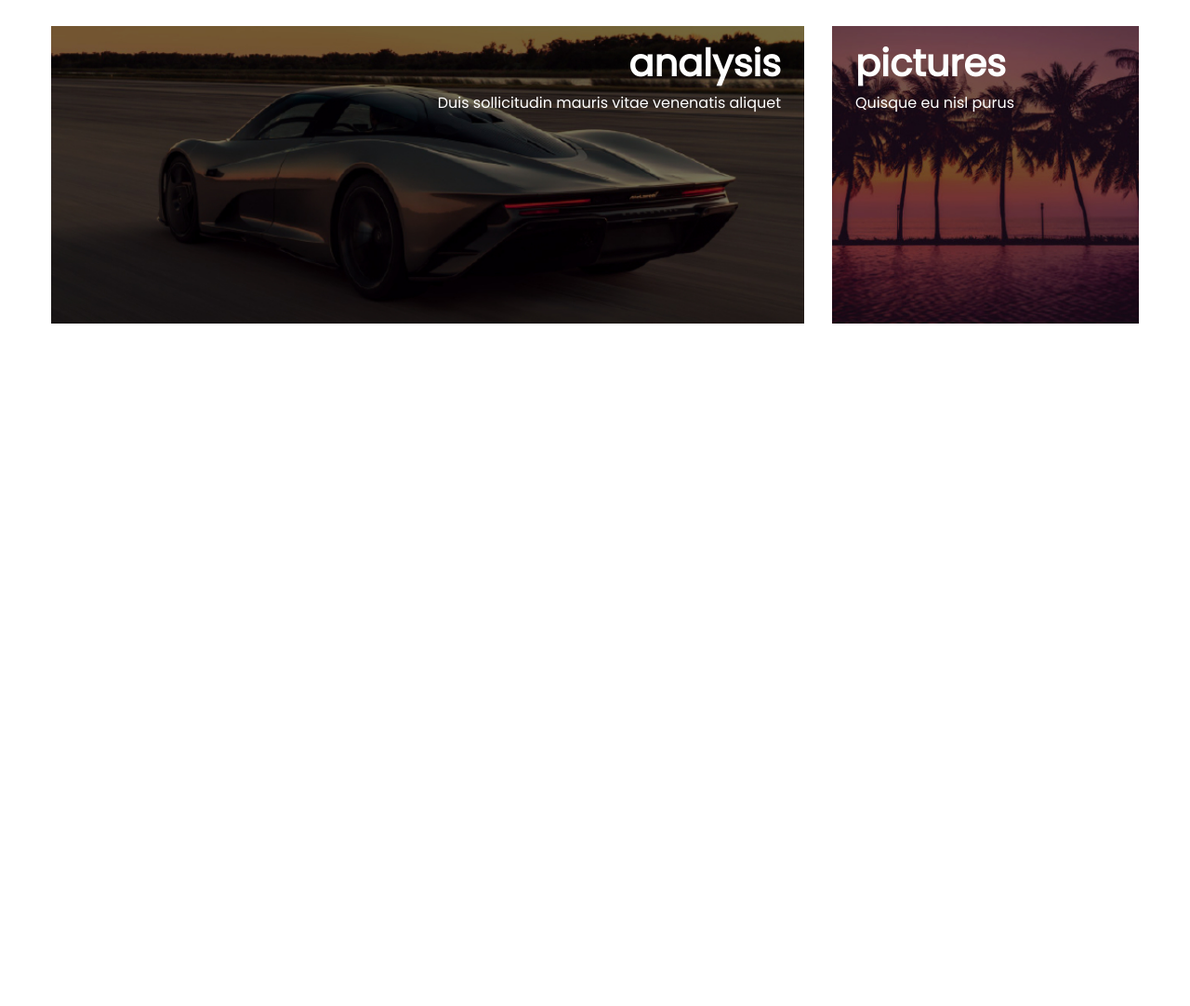
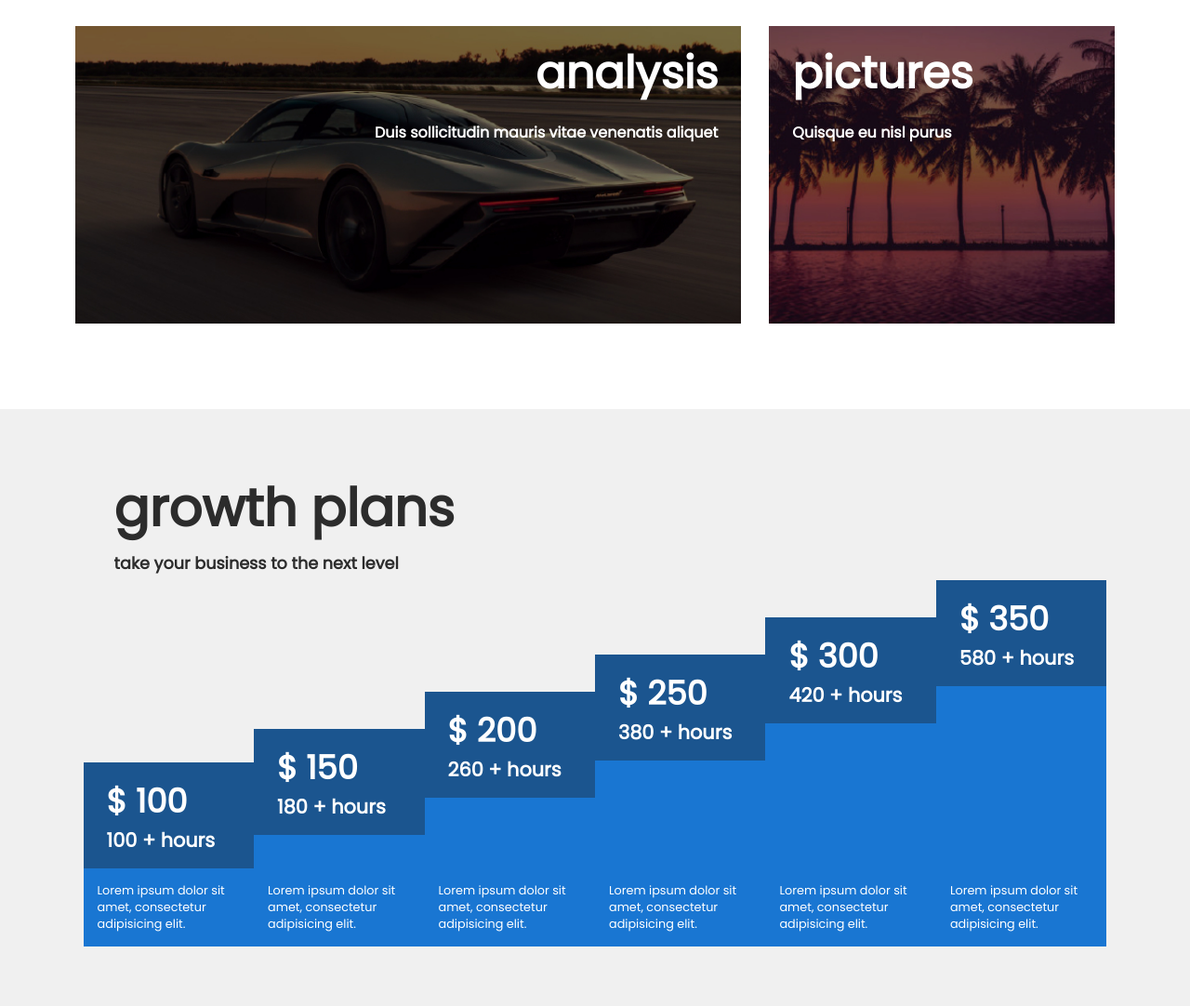
Before and after one commit to jonasmfernandes/codeby, a plain HTML site: page escalator/index.html in a window 1280 px wide. Shown: the part 1488-2570 px from the top of the page at 93% size. Before the commit the page ends 1979 px from the top, so only its background shows below. Drawn offline with Linux system fonts and the light colour scheme.

Commit message:
escalator: created footer graphic

```diff
--- a/escalator/index.html
+++ b/escalator/index.html
@@ -1,49 +1,122 @@
 <!DOCTYPE html>
 <html lang="en">
+
 <head>
-  <meta charset="UTF-8">
-  <meta http-equiv="X-UA-Compatible" content="IE=edge">
-  <meta name="viewport" content="width=device-width, initial-scale=1.0">
-  <link rel="stylesheet" href="style.css">
-  <link rel="preconnect" href="https://fonts.gstatic.com">
-<link href="https://fonts.googleapis.com/css2?family=Poppins&display=swap" rel="stylesheet">
+  <meta charset="UTF-8" />
+  <meta http-equiv="X-UA-Compatible" content="IE=edge" />
+  <meta name="viewport" content="width=device-width, initial-scale=1.0" />
+  <link rel="stylesheet" href="style.css" />
+  <link rel="preconnect" href="https://fonts.gstatic.com" />
+  <link href="https://fonts.googleapis.com/css2?family=Poppins&display=swap" rel="stylesheet" />
   <title>Escalator</title>
 </head>
+
 <body>
   <header class="hero">
-    <img src="img/logo.svg" alt="Logo imagem" class="logo">
-    <h1>we have ideas to<br>growth your business</h1>
+    <img src="img/logo.svg" alt="Logo imagem" class="logo" />
+    <h1 class="header-title">we have ideas to<br />growth your business</h1>
     <a href="#" class="btn-hero">See now</a>
   </header>
 
   <main class="container">
-    <div class="title">
+    <div class="categories-title">
       <h2>categories</h2>
       <p>discover new possibilities to help you today</p>
     </div>
 
     <ul class="grid">
       <li class="small">
-        <h3 class="card-title">Nature</h3>
+        <h3 class="card-title">nature</h3>
         <p class="card-description">Lorem ipsum dolor sit amet</p>
       </li>
       <li class="large">
-        <h3 class="card-title">Daily</h3>
+        <h3 class="card-title">daily</h3>
         <p class="card-description">Praesent tincidunt consectetur diam</p>
       </li>
       <li class="medium">
-        <h3 class="card-title">Together</h3>
-        <p class="card-description">Vivamus non arcu tincidunt, tempus nunc eu, scelerisque ipsum</p>
+        <h3 class="card-title">together</h3>
+        <p class="card-description">
+          Vivamus non arcu tincidunt, tempus nunc eu, scelerisque ipsum
+        </p>
       </li>
       <li class="large2">
-        <h3 class="card-title">Analysis</h3>
-        <p class="card-description">Duis sollicitudin mauris vitae venenatis aliquet</p>
+        <h3 class="card-title">analysis</h3>
+        <p class="card-description">
+          Duis sollicitudin mauris vitae venenatis aliquet
+        </p>
       </li>
       <li class="small2">
-        <h3 class="card-title">Pictures</h3>
+        <h3 class="card-title">pictures</h3>
         <p class="card-description">Quisque eu nisl purus</p>
       </li>
     </ul>
   </main>
+
+  <div class="container-footer">
+    <h3 class="footer-title">growth plans</h3>
+    <p class="footer-description">take your business to the next level</p>
+
+    <div class="graph-container">
+      <div class="column column1">
+        <div class="header">
+          <h4>$ 100</h4>
+          <p>100 + hours</p>
+        </div>
+        <div class="content">
+          <p>Lorem ipsum dolor sit amet, consectetur adipisicing elit.</p>
+        </div>
+      </div>
+
+      <div class="column column2">
+        <div class="header">
+          <h4>$ 150</h4>
+          <p>180 + hours</p>
+        </div>
+        <div class="content">
+          <p>Lorem ipsum dolor sit amet, consectetur adipisicing elit.</p>
+        </div>
+      </div>
+
+      <div class="column column3">
+        <div class="header">
+          <h4>$ 200</h4>
+          <p>260 + hours</p>
+        </div>
+        <div class="content">
+          <p>Lorem ipsum dolor sit amet, consectetur adipisicing elit.</p>
+        </div>
+      </div>
+
+      <div class="column column4">
+        <div class="header">
+          <h4>$ 250</h4>
+          <p>380 + hours</p>
+        </div>
+        <div class="content">
+          <p>Lorem ipsum dolor sit amet, consectetur adipisicing elit.</p>
+        </div>
+      </div>
+
+      <div class="column column5">
+        <div class="header">
+          <h4>$ 300</h4>
+          <p>420 + hours</p>
+        </div>
+        <div class="content">
+          <p>Lorem ipsum dolor sit amet, consectetur adipisicing elit.</p>
+        </div>
+      </div>
+
+      <div class="column column6">
+        <div class="header">
+          <h4>$ 350</h4>
+          <p>580 + hours</p>
+        </div>
+        <div class="content">
+          <p>Lorem ipsum dolor sit amet, consectetur adipisicing elit.</p>
+        </div>
+      </div>
+    </div>
+  </div>
 </body>
 </html>
--- a/escalator/style.css
+++ b/escalator/style.css
@@ -7,12 +7,13 @@
 
 .container {
   margin: 0 auto;
-  padding-bottom: 10%;
+  padding: 0 2%;
   max-width: 1200px;
+  padding-bottom: 6%;
 }
 
 .logo {
-  width: 10%;
+  width: 120px;
 }
 
 .hero {
@@ -27,7 +28,7 @@
   align-items: center;
 }
 
-.hero h1 {
+.hero .header-title {
   color: #fff;
   font-size: 4rem;
   text-align: center;
@@ -41,20 +42,21 @@
   text-decoration: none;
   color: black;
   text-transform: uppercase;
+  font-weight: bold;
 }
 
-.title {
+.categories-title {
   background-color: #fff;
-  padding: 50px 1.5%;
+  padding: 50px 15px;
 }
 
-.title h2 {
+.categories-title h2 {
   font-size: 3em;
   color: rgb(34, 33, 33);
 
 }
 
-.title p {
+.categories-title p {
   font-size: 1.2em;
   font-weight: bold;
   color: rgb(44, 44, 44);
@@ -79,19 +81,19 @@
 }
 
 .grid li.small {
-  width: 30%;
+  width: 35%;
 }
 
 .grid li.large {
-  width: 70%;
+  width: 65%;
 }
 
 .grid li.small2 {
-  width: 30%;
+  width: 35%;
 }
 
 .grid li.large2 {
-  width: 70%;
+  width: 65%;
 }
 .small {
   background-image: url(img/nature.jpg);
@@ -117,15 +119,96 @@
 }
 
 .card-title {
-  font-size: 2.5em;
+  font-size: 3em;
   text-transform: lowercase;
-  padding-bottom: 0!important;
-}
-
-.card-title, .card-description {
-  padding: 10px 25px;
+  padding-bottom: 0;
 }
 
 .card-description {
-  padding-top: 0!important;
+  font-weight: bold;
 }
+.card-title, .card-description {
+  padding: 15px 25px 0px 25px;
+}
+
+.container-footer {
+  padding: 5% 7%;
+  background-color: rgba(204, 204, 204, 0.3);
+}
+
+.footer-title {
+  font-size: 3.5em;
+  color: rgb(44, 44, 44);
+  padding-left: 3%;
+
+}
+.footer-description {
+  color: rgb(44, 44, 44);
+  font-weight: bold;
+  line-height: 2em;
+  padding-left: 3%;
+  font-size: 1.1em;
+}
+
+.graph-container {
+  display: flex;
+  justify-content: space-around;
+  align-items: flex-end;
+}
+
+.column {
+  width: 200px;
+}
+
+.column .header {
+  padding: 15px 0;
+  background-color: #1b558f;
+}
+
+.column .header h4 {
+  font-size: 2.2em;
+  padding-left: 25px;
+  color: #fff;
+}
+
+.column .header p {
+  padding-left: 25px;
+  font-size: 1.3em;
+  color: #fff;
+  font-weight: bold;
+}
+
+.column .content {
+  background-color: #1976D2;
+  display: flex;
+  justify-content: flex-end;
+  align-items: flex-end;
+}
+
+.column .content p {
+  color: #fff;
+  font-size: 0.8em;
+  margin: 0 auto;
+  padding: 15px;
+  display: flex;
+}
+
+.column2 .content {
+  height: 15vh;
+}
+
+.column3 .content {
+  height: 20vh;
+}
+
+.column4 .content {
+  height: 25vh;
+}
+
+.column5 .content {
+  height: 30vh;
+}
+
+.column6 .content {
+  height: 35vh;
+}
```
